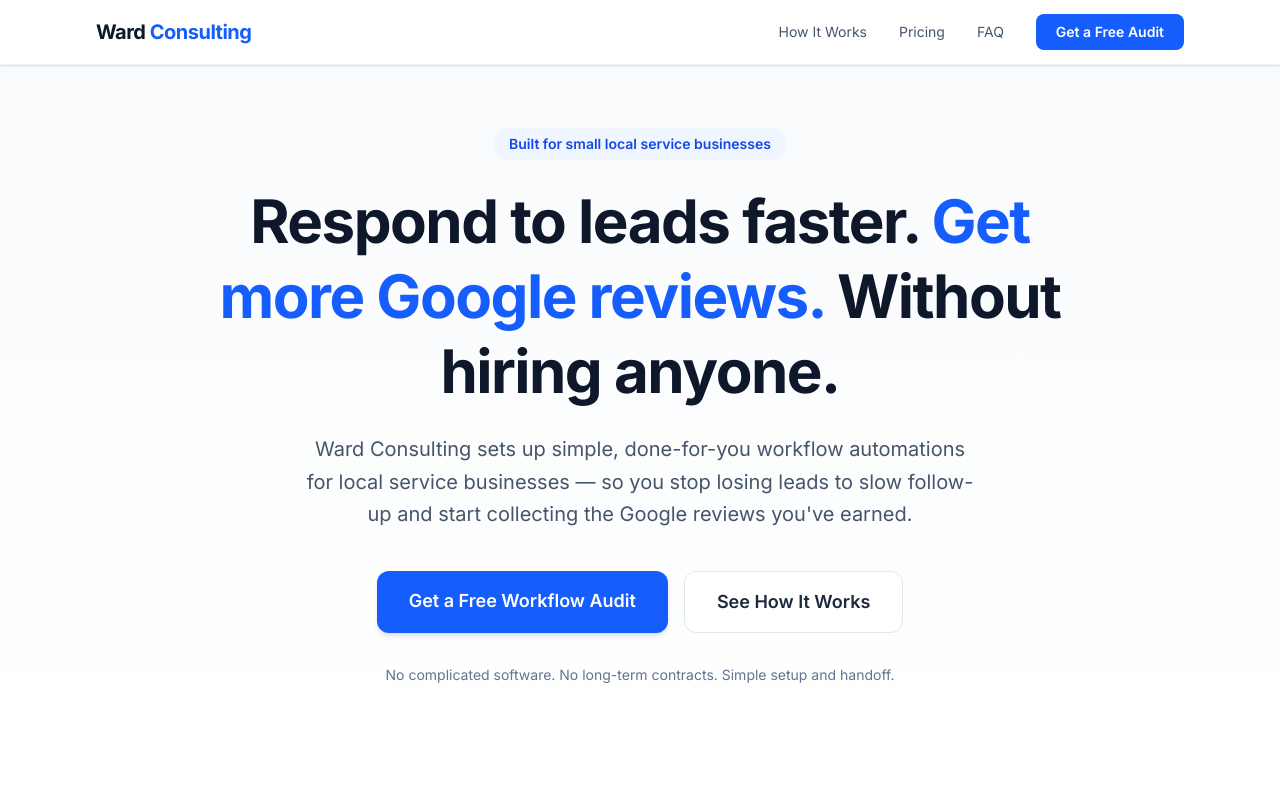
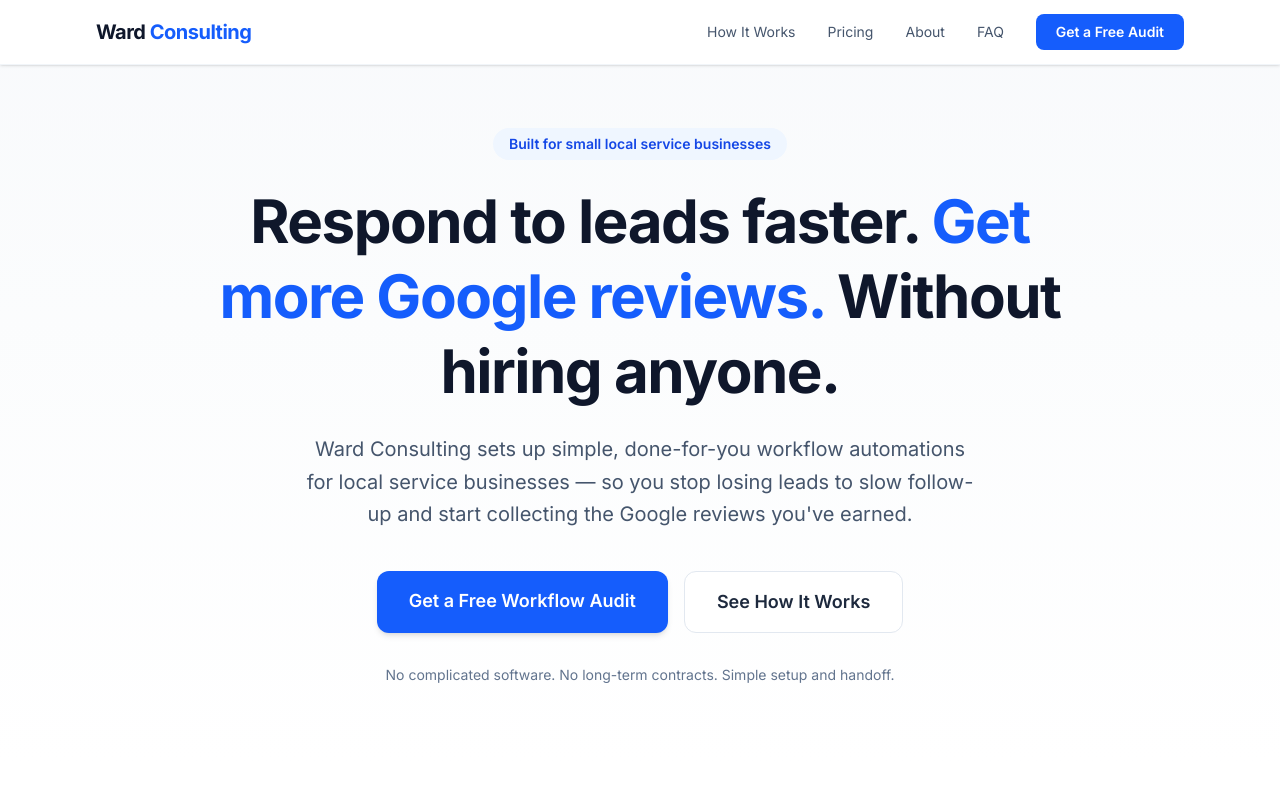
Before and after one commit to chaseward5894/ward-consulting, a Next.js app: page / in a window 1280 px wide. Shown: the top 800 px of the page. Built offline with nearby package versions, Linux system fonts and the light colour scheme.

Commit message:
Add About link to navbar

```diff
--- a/components/Navbar.tsx
+++ b/components/Navbar.tsx
@@ -21,6 +21,9 @@ export default function Navbar() {
             </a>
             <a href="#package" className="text-sm text-slate-600 hover:text-slate-900 transition-colors">
               Pricing
+            </a>
+            <a href="#about" className="text-sm text-slate-600 hover:text-slate-900 transition-colors">
+              About
             </a>
             <a href="#faq" className="text-sm text-slate-600 hover:text-slate-900 transition-colors">
               FAQ
@@ -61,6 +64,9 @@ export default function Navbar() {
           <a href="#package" className="block text-sm text-slate-600 hover:text-slate-900" onClick={() => setMenuOpen(false)}>
             Pricing
           </a>
+          <a href="#about" className="block text-sm text-slate-600 hover:text-slate-900" onClick={() => setMenuOpen(false)}>
+            About
+          </a>
           <a href="#faq" className="block text-sm text-slate-600 hover:text-slate-900" onClick={() => setMenuOpen(false)}>
             FAQ
           </a>
```
